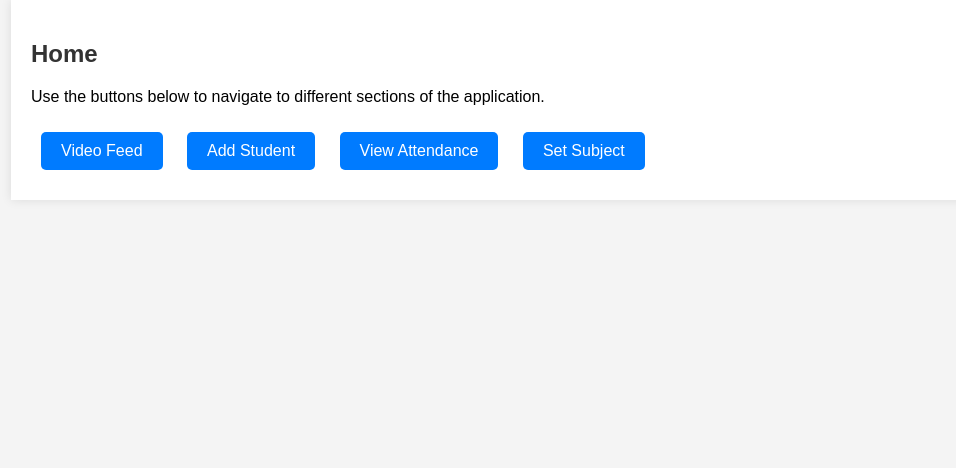
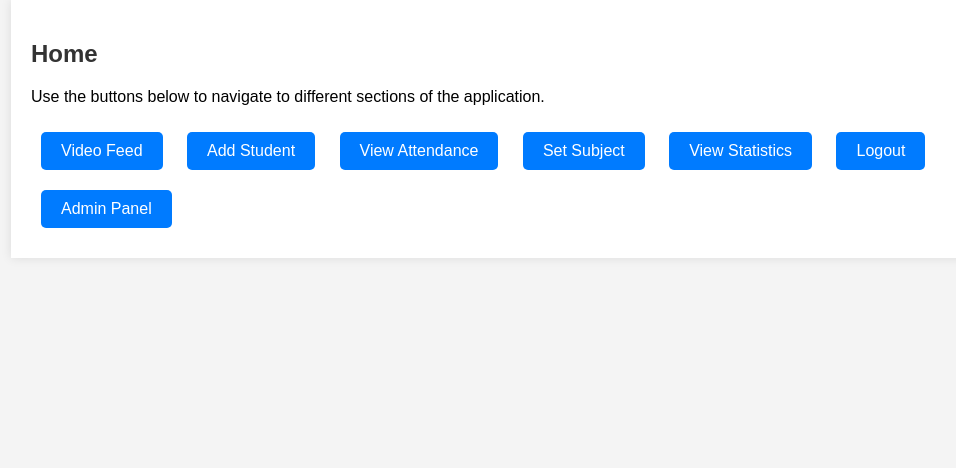
Before and after one commit to AntonioLabinjan/CV-attendance, a Flask app: page / in a window 1280 px wide. Shown: the part 112-580 px from the top of the page, without its empty margins (97-1053 px from the left). Run offline with Flask 3, Linux system fonts and the light colour scheme; a user stored in the database is signed in.

Commit message:
Update index.html

```diff
--- a/templates/index.html
+++ b/templates/index.html
@@ -15,6 +15,17 @@
         <a href="/add_student" class="btn">Add Student</a>
         <a href="/attendance" class="btn">View Attendance</a>
         <a href="/set_subject" class="btn">Set Subject</a>
+        <a href="/statistics" class="btn">View Statistics</a>
+
+        {% if 'username' not in session %}
+            <a href="{{ url_for('login') }}" class="btn btn-primary mt-3">Admin Login</a>
+        {% endif %}
+
+        <!-- Show logout button and admin panel link if logged in as professor -->
+        {% if 'username' in session and session['role'] == 'professor' %}
+            <a href="{{ url_for('logout') }}" class="btn btn-danger mt-3">Logout</a>
+            <a href="{{ url_for('set_subject') }}" class="btn btn-secondary mt-3">Admin Panel</a>
+        {% endif %}
     </div>
     <footer>
         <p>&copy; 2024 CV Attendance System</p>
```
